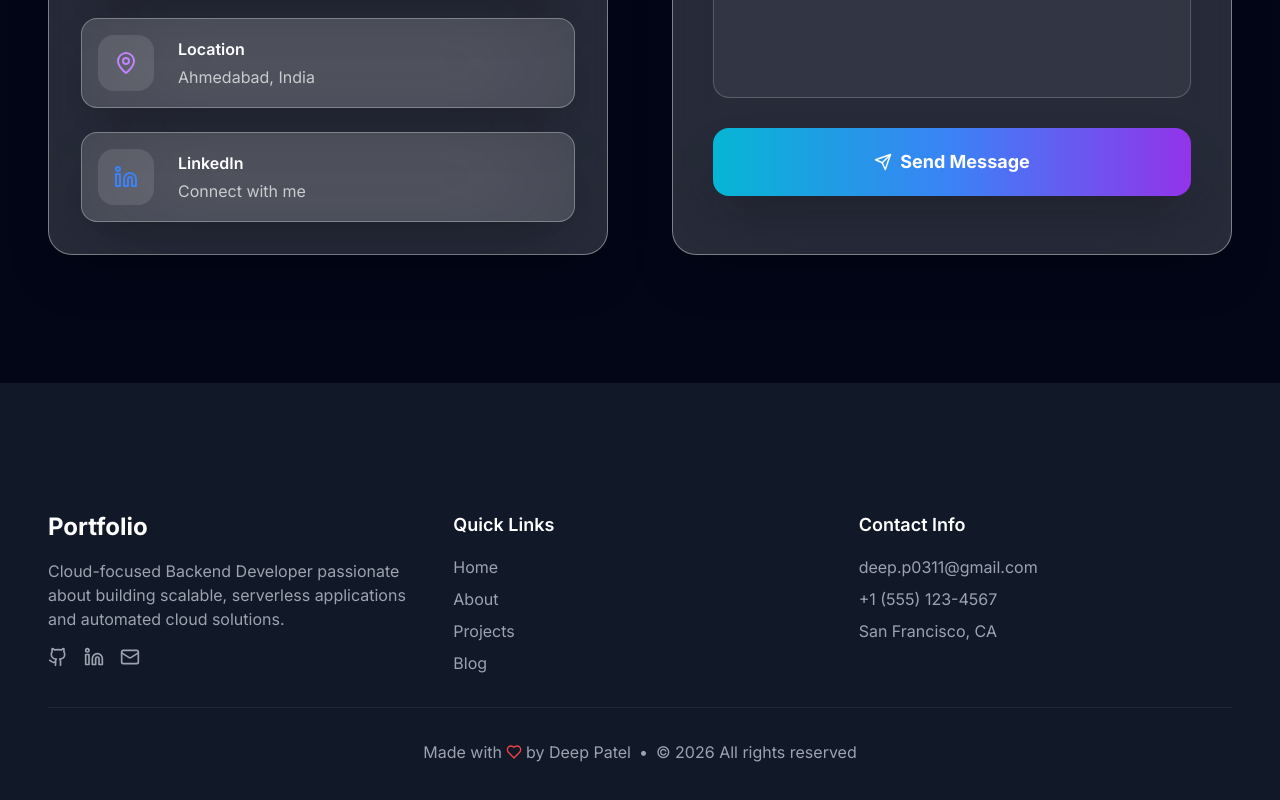
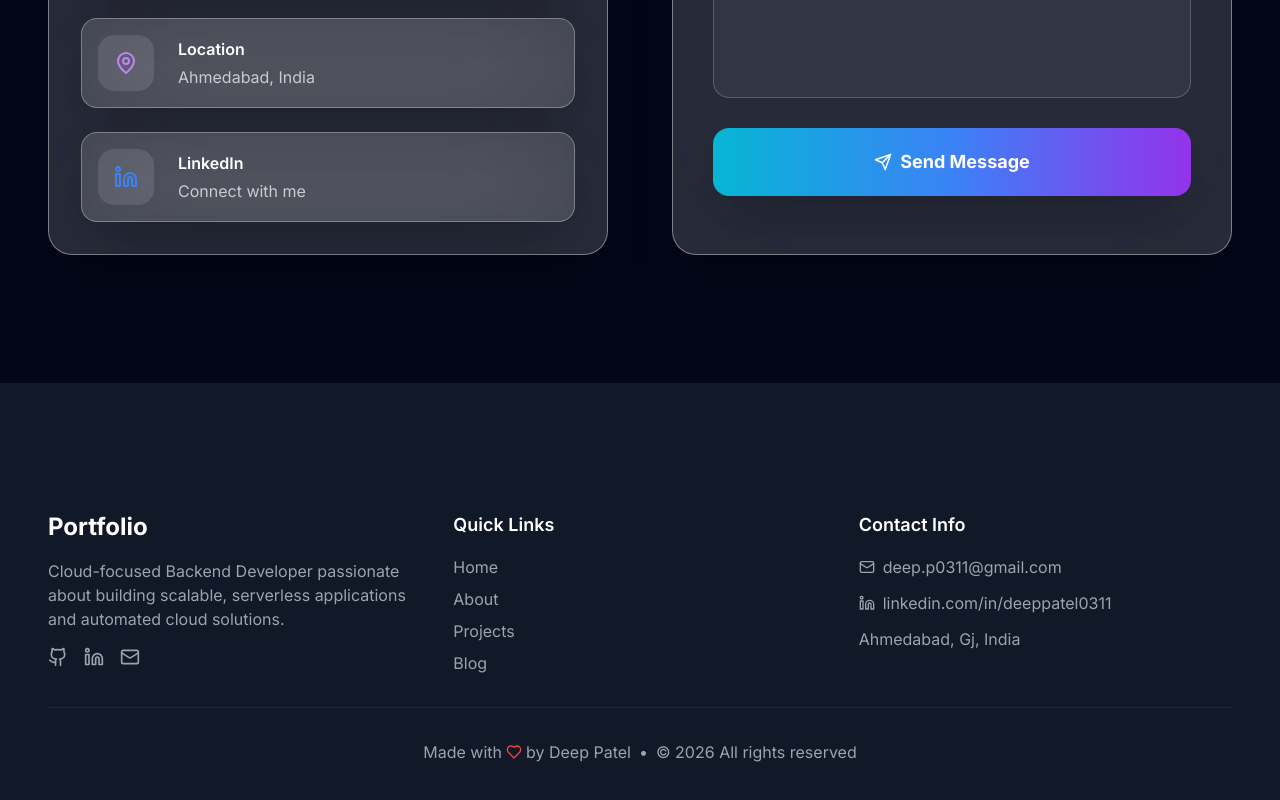
Before and after one commit to deeppatel0311/deeppatel0311.github.io, a Next.js app: page / in a window 1280 px wide. Shown: the part 6640-7440 px from the top of the page. Built offline with nearby package versions, Linux system fonts and the light colour scheme.

Commit message:
Add Google Analytics, fix contact form, update footer contact links

```diff
--- a/src/app/api/contact/route.ts
+++ b/src/app/api/contact/route.ts
@@ -1,4 +1,6 @@
 import { NextRequest, NextResponse } from "next/server";
+
+export const dynamic = "force-dynamic";
 
 export async function POST(request: NextRequest) {
   try {
--- a/src/components/Contact.tsx
+++ b/src/components/Contact.tsx
@@ -36,12 +36,14 @@ export default function Contact() {
     setIsLoading(true);
 
     try {
-      const response = await fetch("/api/contact", {
+      const response = await fetch("https://formspree.io/f/xrebnoza", {
         method: "POST",
-        headers: {
-          "Content-Type": "application/json",
-        },
-        body: JSON.stringify(formData),
+        headers: { "Accept": "application/json" },
+        body: JSON.stringify({
+          name: formData.name,
+          email: formData.email,
+          message: formData.message,
+        }),
       });
 
       if (response.ok) {
@@ -49,7 +51,8 @@ export default function Contact() {
         setFormData({ name: "", email: "", message: "" });
         setTimeout(() => setIsSubmitted(false), 3000);
       } else {
-        throw new Error("Failed to send message");
+        const data = await response.json();
+        throw new Error(data?.errors?.[0]?.message || "Failed to send message");
       }
     } catch (error) {
       console.error("Error sending message:", error);
@@ -60,7 +63,7 @@ export default function Contact() {
   };
 
   const handleChange = (
-    e: React.ChangeEvent<HTMLInputElement | HTMLTextAreaElement>
+    e: React.ChangeEvent<HTMLInputElement | HTMLTextAreaElement>,
   ) => {
     setFormData({
       ...formData,
--- a/src/components/Footer.tsx
+++ b/src/components/Footer.tsx
@@ -78,10 +78,28 @@ export default function Footer() {
 
           <div>
             <h4 className="text-lg font-semibold mb-4">Contact Info</h4>
-            <ul className="space-y-2 text-gray-400">
-              <li>deep.p0311@gmail.com</li>
-              <li>+1 (555) 123-4567</li>
-              <li>San Francisco, CA</li>
+            <ul className="space-y-3 text-gray-400">
+              <li>
+                <a
+                  href="mailto:deep.p0311@gmail.com"
+                  className="flex items-center gap-2 hover:text-white transition-colors duration-200"
+                >
+                  <Mail size={16} />
+                  deep.p0311@gmail.com
+                </a>
+              </li>
+              <li>
+                <a
+                  href="https://www.linkedin.com/in/deeppatel0311/"
+                  target="_blank"
+                  rel="noopener noreferrer"
+                  className="flex items-center gap-2 hover:text-white transition-colors duration-200"
+                >
+                  <Linkedin size={16} />
+                  linkedin.com/in/deeppatel0311
+                </a>
+              </li>
+              <li>Ahmedabad, Gj, India</li>
             </ul>
           </div>
         </div>
```
Also changed, not shown: src/app/layout.tsx (+28 -10 lines).
